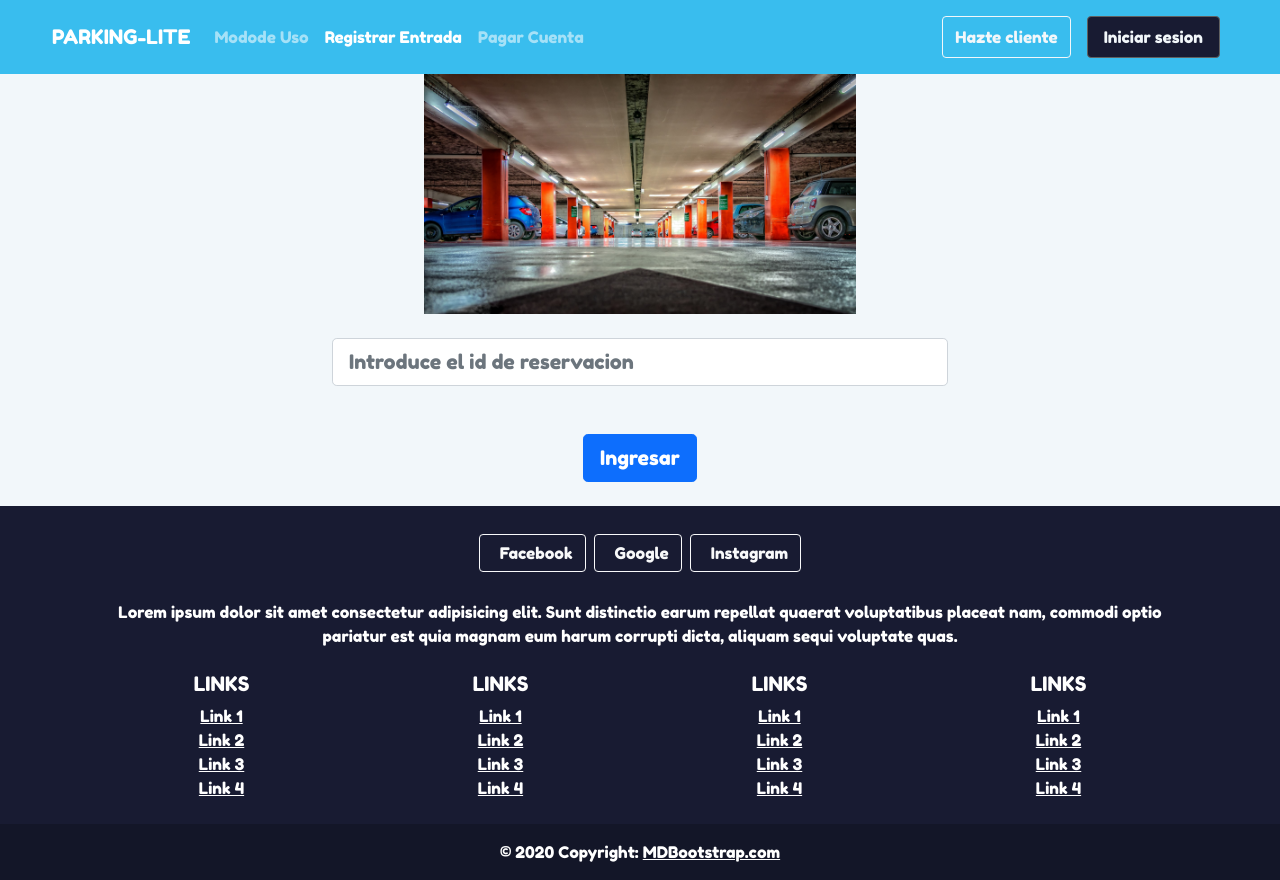
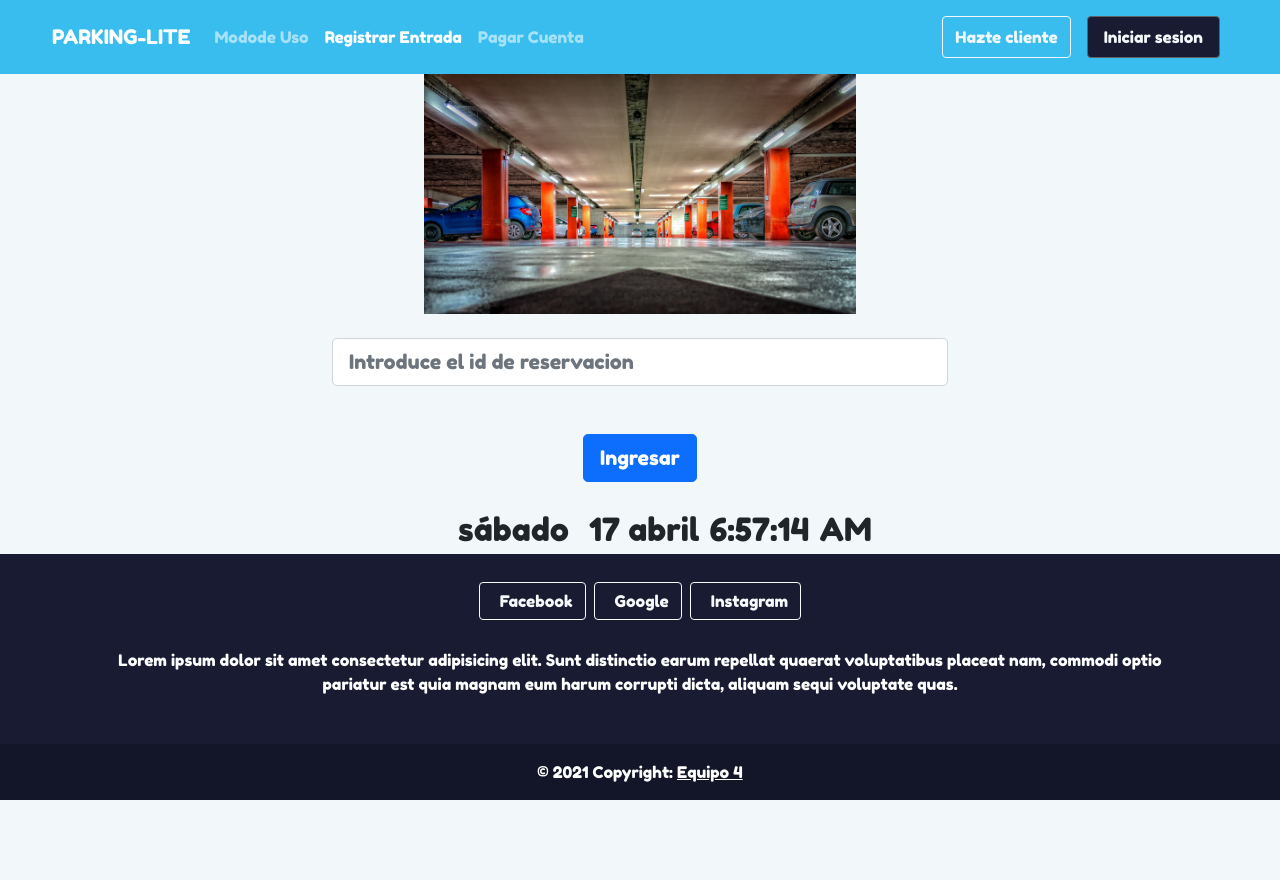
Before and after one commit to Marco-ing/parking-lite, an Angular app: page /entrada in a window 1280 px wide. After the commit the page ends 800 px from the top, so only its background shows below. Built offline with nearby package versions, Linux system fonts and the light colour scheme; sample sign-in values are in the browser's storage.

Commit message:
servicio de reloj

```diff
--- a/src/app/app.module.ts
+++ b/src/app/app.module.ts
@@ -24,6 +24,7 @@ import { ReservacionComponent } from './componentes/reservacion/reservacion.comp
 import { ReservarService } from './service/reservar.service';
 //Registrarse
 import { RegistroComponent } from './componentes/registro/registro.component';
+import { RelojService, valorReloj } from 'src/app/service/reloj.service';
 
 
 @NgModule({
@@ -54,7 +55,8 @@ import { RegistroComponent } from './componentes/registro/registro.component';
   ],
   providers: [
     AutenticarseSService,
-    ReservarService
+    ReservarService,
+    RelojService
   ],
   bootstrap: [AppComponent]
 })
--- a/src/app/componentes/dashboard/footer/footer.component.html
+++ b/src/app/componentes/dashboard/footer/footer.component.html
@@ -34,104 +34,13 @@
       </section>
       <!-- Section: Text -->
 
-      <!-- Section: Links -->
-      <section class="">
-        <!--Grid row-->
-        <div class="row">
-          <!--Grid column-->
-          <div class="col-lg-3 col-md-6 mb-4 mb-md-0">
-            <h5 class="text-uppercase">Links</h5>
-
-            <ul class="list-unstyled mb-0">
-              <li>
-                <a href="#!" class="text-white">Link 1</a>
-              </li>
-              <li>
-                <a href="#!" class="text-white">Link 2</a>
-              </li>
-              <li>
-                <a href="#!" class="text-white">Link 3</a>
-              </li>
-              <li>
-                <a href="#!" class="text-white">Link 4</a>
-              </li>
-            </ul>
-          </div>
-          <!--Grid column-->
-
-          <!--Grid column-->
-          <div class="col-lg-3 col-md-6 mb-4 mb-md-0">
-            <h5 class="text-uppercase">Links</h5>
-
-            <ul class="list-unstyled mb-0">
-              <li>
-                <a href="#!" class="text-white">Link 1</a>
-              </li>
-              <li>
-                <a href="#!" class="text-white">Link 2</a>
-              </li>
-              <li>
-                <a href="#!" class="text-white">Link 3</a>
-              </li>
-              <li>
-                <a href="#!" class="text-white">Link 4</a>
-              </li>
-            </ul>
-          </div>
-          <!--Grid column-->
-
-          <!--Grid column-->
-          <div class="col-lg-3 col-md-6 mb-4 mb-md-0">
-            <h5 class="text-uppercase">Links</h5>
-
-            <ul class="list-unstyled mb-0">
-              <li>
-                <a href="#!" class="text-white">Link 1</a>
-              </li>
-              <li>
-                <a href="#!" class="text-white">Link 2</a>
-              </li>
-              <li>
-                <a href="#!" class="text-white">Link 3</a>
-              </li>
-              <li>
-                <a href="#!" class="text-white">Link 4</a>
-              </li>
-            </ul>
-          </div>
-          <!--Grid column-->
-
-          <!--Grid column-->
-          <div class="col-lg-3 col-md-6 mb-4 mb-md-0">
-            <h5 class="text-uppercase">Links</h5>
-
-            <ul class="list-unstyled mb-0">
-              <li>
-                <a href="#!" class="text-white">Link 1</a>
-              </li>
-              <li>
-                <a href="#!" class="text-white">Link 2</a>
-              </li>
-              <li>
-                <a href="#!" class="text-white">Link 3</a>
-              </li>
-              <li>
-                <a href="#!" class="text-white">Link 4</a>
-              </li>
-            </ul>
-          </div>
-          <!--Grid column-->
-        </div>
-        <!--Grid row-->
-      </section>
-      <!-- Section: Links -->
     </div>
     <!-- Grid container -->
 
     <!-- Copyright -->
     <div class="text-center p-3" style="background-color: rgba(0, 0, 0, 0.2);">
-      © 2020 Copyright:
-      <a class="text-white" href="https://mdbootstrap.com/">MDBootstrap.com</a>
+      © 2021 Copyright:
+      <a class="text-white" >Equipo 4</a>
     </div>
     <!-- Copyright -->
   </footer>
--- a/src/app/componentes/entrada/entrada.component.css
+++ b/src/app/componentes/entrada/entrada.component.css
@@ -5,3 +5,17 @@ img{
     width: 70%;
     margin-left: 15%;
 }
+.clock p {
+    display: inline;
+    margin: 10px;
+}
+.clock div{
+    display: inline-block;;
+}
+.ampm{
+    margin-left: 10px;
+}
+.clock{
+    margin-left: 35%;
+    font-size: 2em;
+}
--- a/src/app/componentes/entrada/entrada.component.html
+++ b/src/app/componentes/entrada/entrada.component.html
@@ -11,7 +11,6 @@
         </div>
         <p id="respuesta"></p>
     </form>
-
 </div>
 <ng-template #visitante>
     <div class="container">
@@ -23,3 +22,18 @@
         </form>
     </div>
 </ng-template>
+<div class="clock">
+    <p>{{dia}}</p>
+    <p>{{fecha}}</p>
+    <div class="hours">
+        <div class="horas">
+            <span class="mishoras">{{hora}}:{{minutos}}</span>
+            <span class="segundos">:{{segundos}}</span>
+            <span class="ampm">{{ampm}}</span>
+        </div>
+    </div>
+    <div></div>
+    <span></span>
+
+
+</div>
--- a/src/app/componentes/entrada/entrada.component.ts
+++ b/src/app/componentes/entrada/entrada.component.ts
@@ -4,6 +4,8 @@ import { FormsModule, FormGroup, FormBuilder, Validators, NgForm, ReactiveFormsM
 import { AutenticarseSService } from 'src/app/service/autenticarse-s.service';
 import { IngresarService } from 'src/app/service/ingresar.service';
 import { first } from 'rxjs/operators';
+import { Observable } from 'rxjs';
+import { RelojService, valorReloj } from '../../service/reloj.service';
 
 @Component({
   selector: 'app-entrada',
@@ -17,12 +19,29 @@ export class EntradaComponent implements OnInit {
     id:null
   }
 
+  datos$: Observable<valorReloj>;
+  hora: number;
+  minutos: string;
+  dia: string;
+  fecha: string;
+  ampm: string;
+  segundos: string;
+
   public user:boolean;
 
   constructor(private autenticarse: AutenticarseSService,private http: HttpClient,
-    private FormBuilder: FormBuilder, private ingresar: IngresarService) { }
+    private FormBuilder: FormBuilder, private ingresar: IngresarService, private segundo: RelojService) { }
 
   ngOnInit(): void {
+    this.datos$=this.segundo.getInfoReloj();
+    this.datos$.subscribe(x => {
+      this.hora = x.hora;
+      this.minutos = x.minutos;
+      this.dia = x.diadesemana;
+      this.fecha = x.diaymes;
+      this.ampm = x.ampm;
+      this.segundos = x.segundo
+    });
     this.entrar=this.FormBuilder.group({
       id:['',Validators.required]
     });
--- /dev/null
+++ b/src/app/service/reloj.service.ts
@@ -0,0 +1,49 @@
+import { Injectable } from '@angular/core';
+import {timer, Observable, Subject} from 'rxjs';
+import {map, shareReplay} from 'rxjs/operators';
+
+@Injectable({
+  providedIn: 'root'
+})
+export class valorReloj {
+  hora: number;
+  minutos: string;
+  ampm: string;
+  diadesemana: string;
+  diaymes: string;
+  segundo: string;
+}
+export class RelojService {
+  clock: Observable <Date>;
+  infofecha$ = new Subject<valorReloj>();
+  vr: valorReloj;
+  ampm: string;
+  hours: number;
+  minute: string;
+  weekday: string;
+  months: string;
+
+
+  constructor() {
+    this.clock = timer(0,1000).pipe(map(t => new Date()),shareReplay(1));
+
+   }
+   getInfoReloj(): Observable<valorReloj>{
+     this.clock.subscribe(t => {
+      this.hours = t.getHours() % 12;
+      this.hours = this.hours ? this.hours : 12;
+       this.vr = {
+         hora: this.hours,
+         minutos: (t.getMinutes() < 10) ? '0' + t.getMinutes() : t.getMinutes().toString(),
+         ampm: t.getHours() > 11 ? 'PM' : 'AM',
+         diaymes: t.toLocaleString('es-MX', { day: '2-digit', month: 'long' }).replace('.', '').replace('-', ' '),
+         diadesemana: t.toLocaleString('es-MX', { weekday: 'long' }).replace('.', ''),
+         segundo: t.getSeconds() < 10 ? '0' + t.getSeconds() : t.getSeconds().toString()
+
+       }
+       this.infofecha$.next(this.vr);
+     });
+     return this.infofecha$.asObservable();
+
+   }
+}
```
Also changed, not shown: 1 other file (tests, documents, lock files or other folders).
